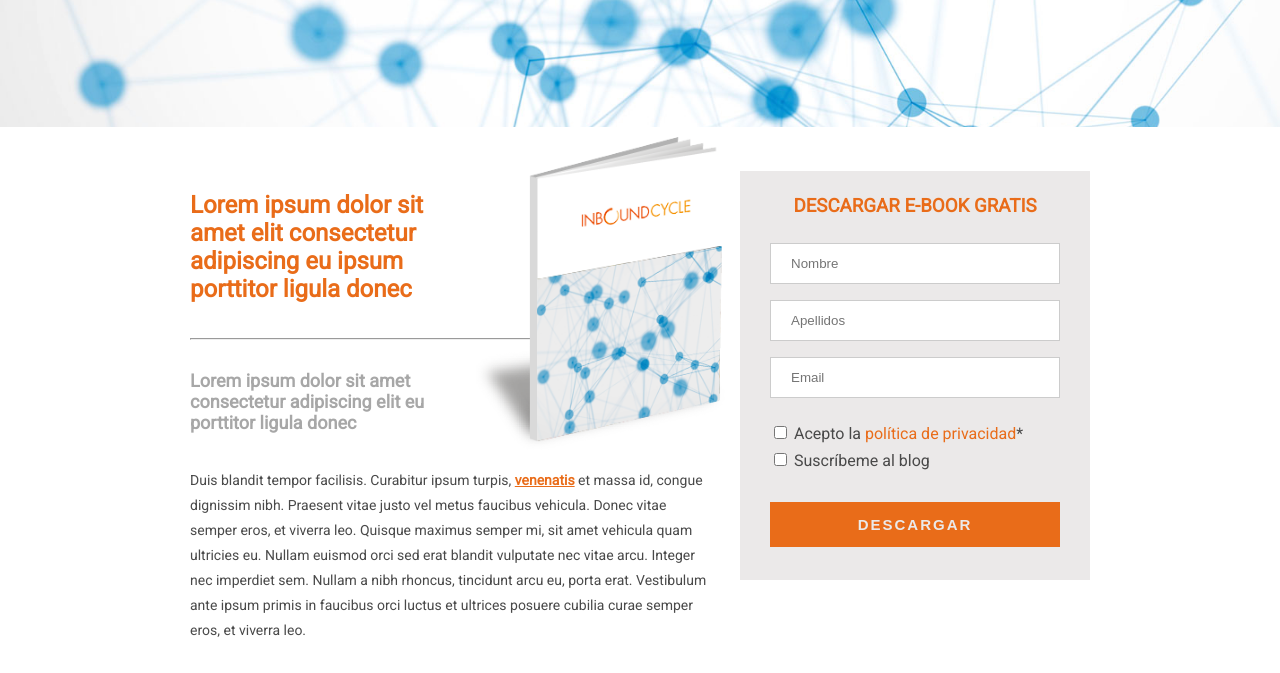
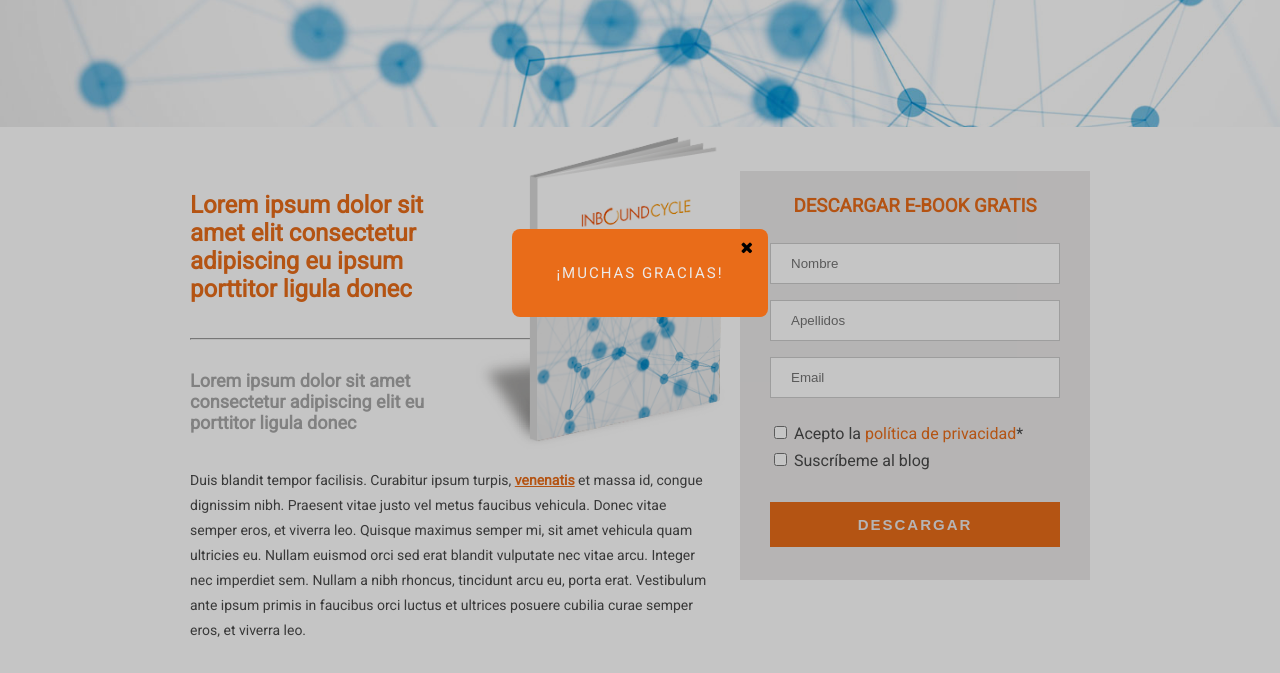
Before and after one commit to davidcastri25/landing-page-inboundcycle, a plain HTML site: page index.html in a window 1280 px wide. Shown: the part 127-800 px from the top of the page. Drawn offline with nearby package versions, Linux system fonts and the light colour scheme.

Commit message:
Pop-up con css

```diff
--- a/css/style.css
+++ b/css/style.css
@@ -22,7 +22,7 @@
 
 html, body {
     margin: 0;
-    height: 100%;
+    min-height: 100%;
 }
 
 body {
@@ -320,6 +320,52 @@ footer {
 }
 
 
+/******* POP-UP *******/
+/* Container */
+.popup {
+    z-index: 200;
+    width: 100%;
+    height: 100vh;
+    position: fixed;
+    top: 0;
+    right:0px;
+    bottom:0px;
+    left:0px;
+    background-color: rgba(0, 0, 0, 0.226);
+    /* display: none; */
+}
+
+/* Pop-up */
+.caption {
+    margin: 0;
+    width: 20%;
+    position: absolute;
+    top: 50%;
+    left: 50%;
+    transform: translate(-50%, -50%);
+    background-color: var(--inbound-orange);
+    padding: 10px 15px;
+    border-radius: 8px;
+}
+
+.caption i {
+    float: right;
+}
+
+.caption i:hover {
+    color: var(--inbound-grey);
+}
+
+.caption p {
+    margin: 25px 0px;
+    text-align: center;
+    text-transform: uppercase;
+    font-size: 15px;
+    letter-spacing: 2px;
+    color: var(--footer-white);
+}
+
+
 
 
 /******* RESPONSIVE MEDIA QUERIES  *******/
@@ -521,6 +567,13 @@ footer {
     .footer-frame {
         margin: var(--margin-container-md);
     }
+
+
+    /******* Pop-up *******/
+    /* Pop-up */
+    .caption {
+        width: 30%;
+    }
 }
 
 
@@ -570,6 +623,13 @@ footer {
     .legal-container {
         margin-top: 20px;
         justify-content: center;
+    }
+
+
+    /******* Pop-up *******/
+    /* Pop-up */
+    .caption {
+        width: 40%;
     }
 }
 
@@ -649,6 +709,12 @@ footer {
     #mid-element {
         border-left: 0px;
     }
+
+    /******* Pop-up *******/
+    /* Pop-up */
+    .caption {
+        width: 50%;
+    }
 }
 
 
--- a/index.html
+++ b/index.html
@@ -123,10 +123,21 @@
 
 
   <!-- Pop-up -->
-  <!--<div class="popup">
+  <div class="popup">
     <div class="caption">
       <i class="fa fa-times"></i>
       <p>¡Muchas gracias!</p>
     </div>
-  </div>  -->
+  </div>
+
+
+
+
+
+  <!-- Jquery Link -->
+    <script src="https://code.jquery.com/jquery-3.6.0.min.js"
+        integrity="sha256-/xUj+3OJU5yExlq6GSYGSHk7tPXikynS7ogEvDej/m4=" crossorigin="anonymous"></script>
+
+  <!-- Mi código js -->
+  <script src="./js/pop-up.script.js"></script>
 </body>
--- /dev/null
+++ b/js/pop-up.script.js
@@ -0,0 +1,3 @@
+$(document).ready(function () {
+    console.log("Hola Mundo");
+});
```
